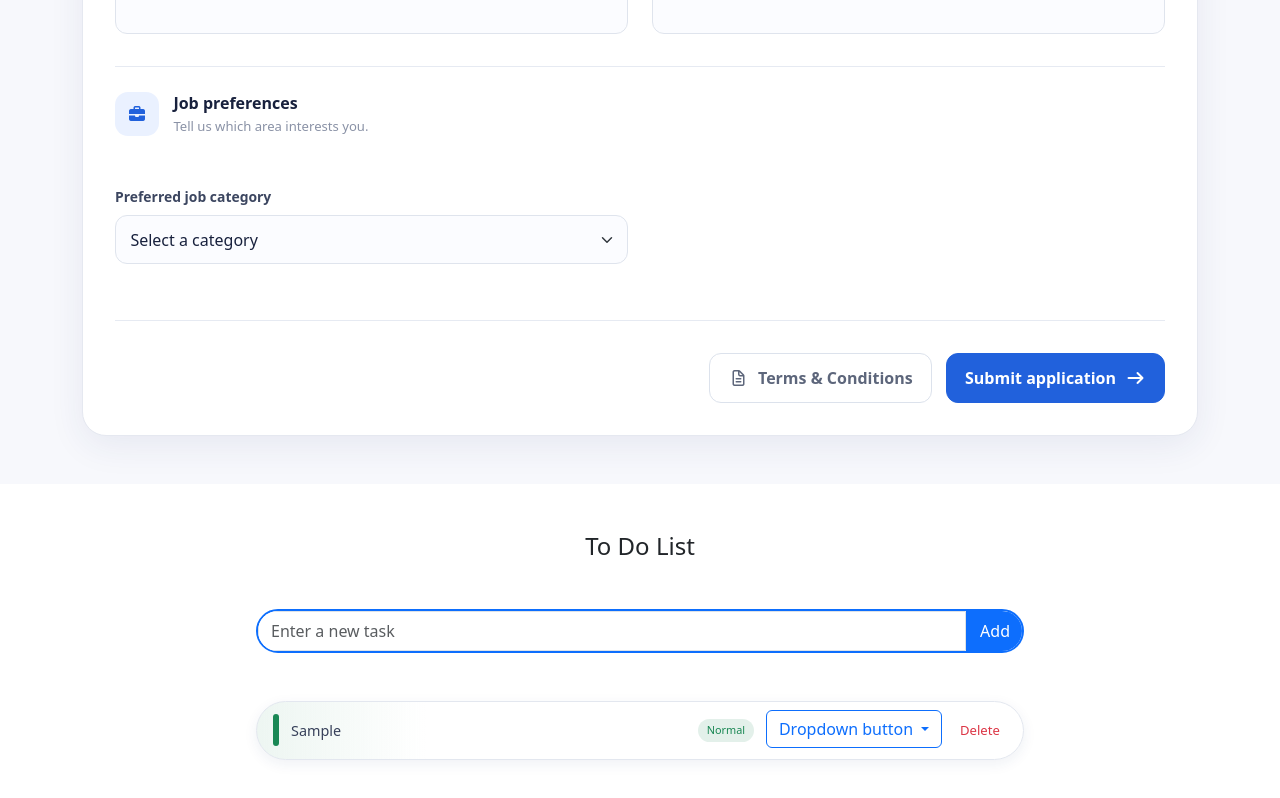
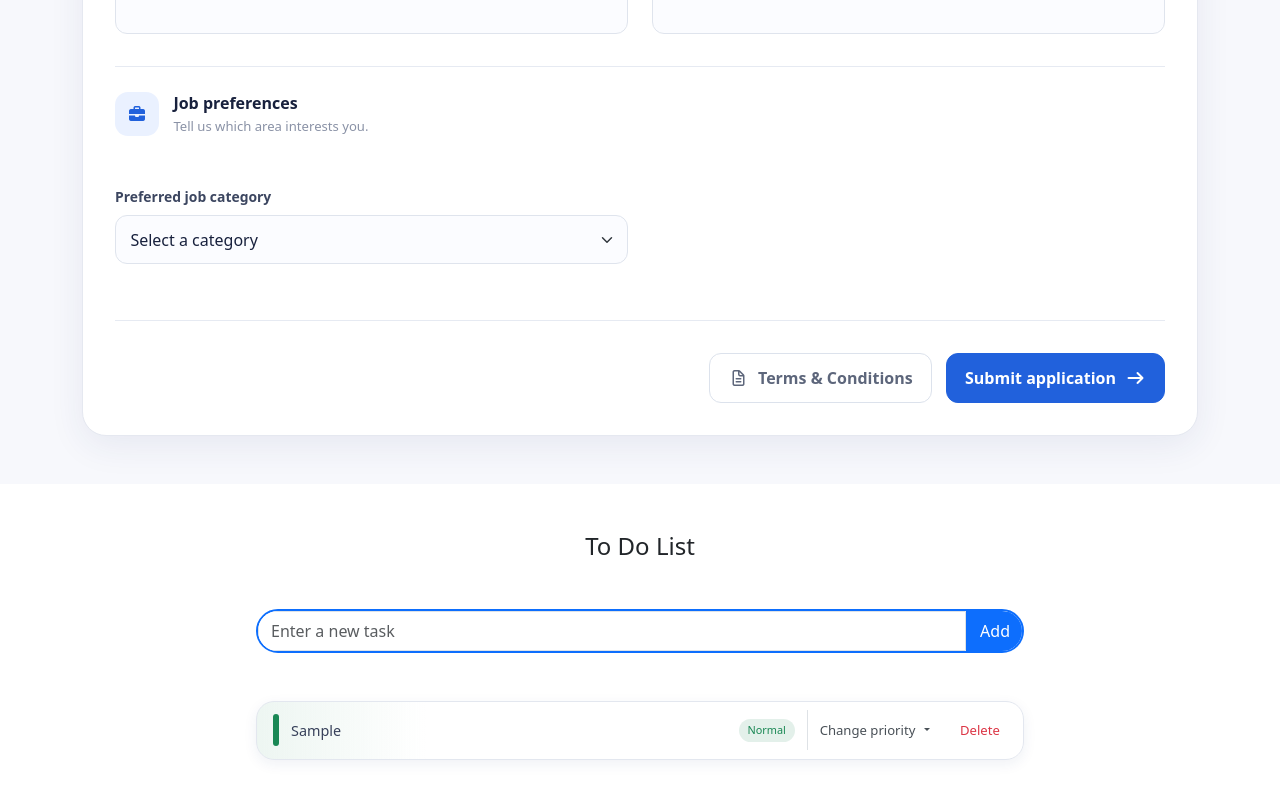
Before and after one commit to dt-azure/cos30043_assignment2, a Vue app in the folder insight-hire/: page / in a window 1280 px wide. Both pictures are taken after typing "Sample" into the empty fields and a click on the button "Add". Shown: the part 2259-3057 px from the top of the page. Built offline with nearby package versions, Linux system fonts and the light colour scheme.

Commit message:
Update TaskItem.vue

```diff
--- a/insight-hire/src/components/ToDoList/TaskItem.vue
+++ b/insight-hire/src/components/ToDoList/TaskItem.vue
@@ -11,11 +11,11 @@ const props = defineProps({
 const emit = defineEmits(['update-priority', 'delete-task'])
 
 const priorityClasses = computed(() => {
-  if (props.taskItem.priority === 'low') {
+  if (props.taskItem.priority === 'Low') {
     return 'low-priority'
   }
 
-  if (props.taskItem.priority === 'high') {
+  if (props.taskItem.priority === 'High') {
     return 'high-priority'
   }
 
@@ -32,7 +32,10 @@ function deleteTask() {
 </script>
 
 <template>
-    <div class="task-item d-flex align-items-center mb-3 rounded-pill" :class="priorityClasses">
+  <div
+      class="task-item"
+      :class="priorityClasses"
+  >
       <span class="priority-indicator" aria-hidden="true"></span>
 
       <p class="task-text mb-0">
@@ -43,19 +46,25 @@ function deleteTask() {
           {{ taskItem.priority || 'Normal' }}
       </span>
 
-      <div class="task-actions d-flex align-items-stretch">
+      <div class="task-actions">
           <div class="dropdown">
-          <button class="btn btn-outline-primary dropdown-toggle" type="button" data-bs-toggle="dropdown" aria-expanded="false">
-            Dropdown button
+              <button
+                  class="btn task-action-btn dropdown-toggle"
+                  type="button"
+                  data-bs-toggle="dropdown"
+                  aria-expanded="false"
+              >
+                  Change priority
               </button>
-          <ul class="dropdown-menu">
+
+              <ul class="dropdown-menu dropdown-menu-end">
                   <li>
-              <button type="button" class="dropdown-item" @click="updatePriority('high')">
+                    <button type="button" class="dropdown-item" @click="updatePriority('High')">
                       Mark as High Priority
                     </button>
                   </li>
                   <li>
-                <button type="button" class="dropdown-item" @click="updatePriority('low')">
+                      <button type="button" class="dropdown-item" @click="updatePriority('Low')">
                         Mark as Low Priority
                       </button>
                   </li>
@@ -66,7 +75,12 @@ function deleteTask() {
                   </li>
               </ul>
           </div>
-        <button type="button" class="btn delete-btn" @click="deleteTask">
+
+          <button
+              type="button"
+              class="btn delete-btn"
+              @click="deleteTask"
+          >
               Delete
           </button>
       </div>
```
Lines whose indentation alone changed are shown as unchanged.
